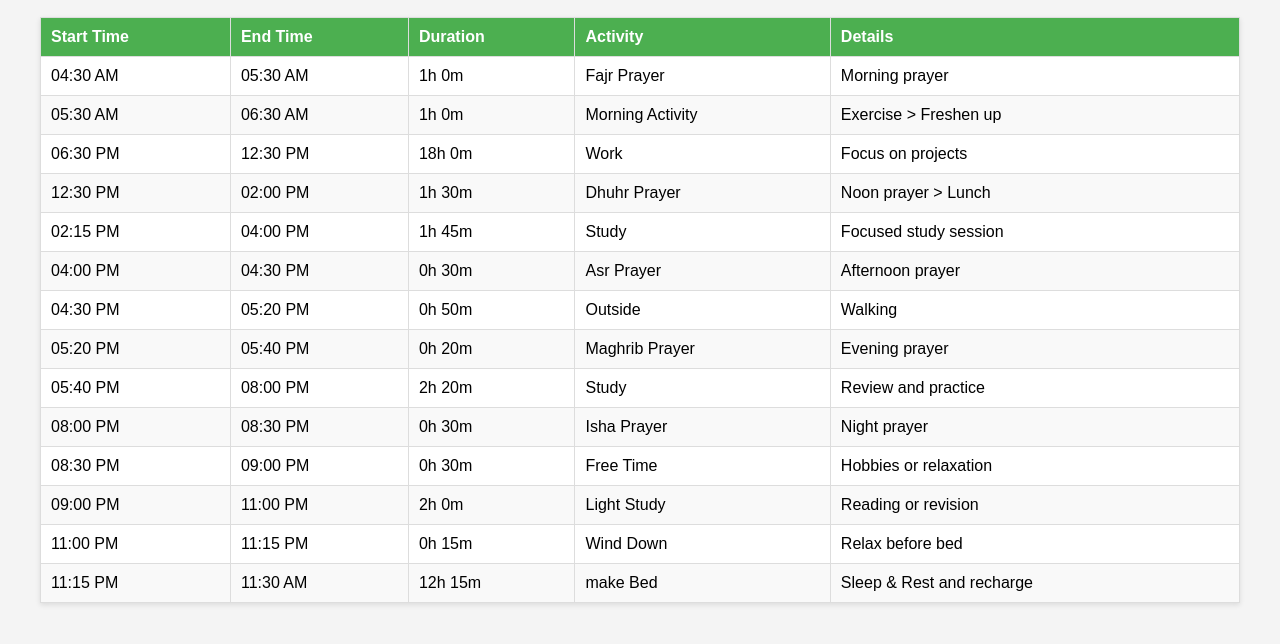
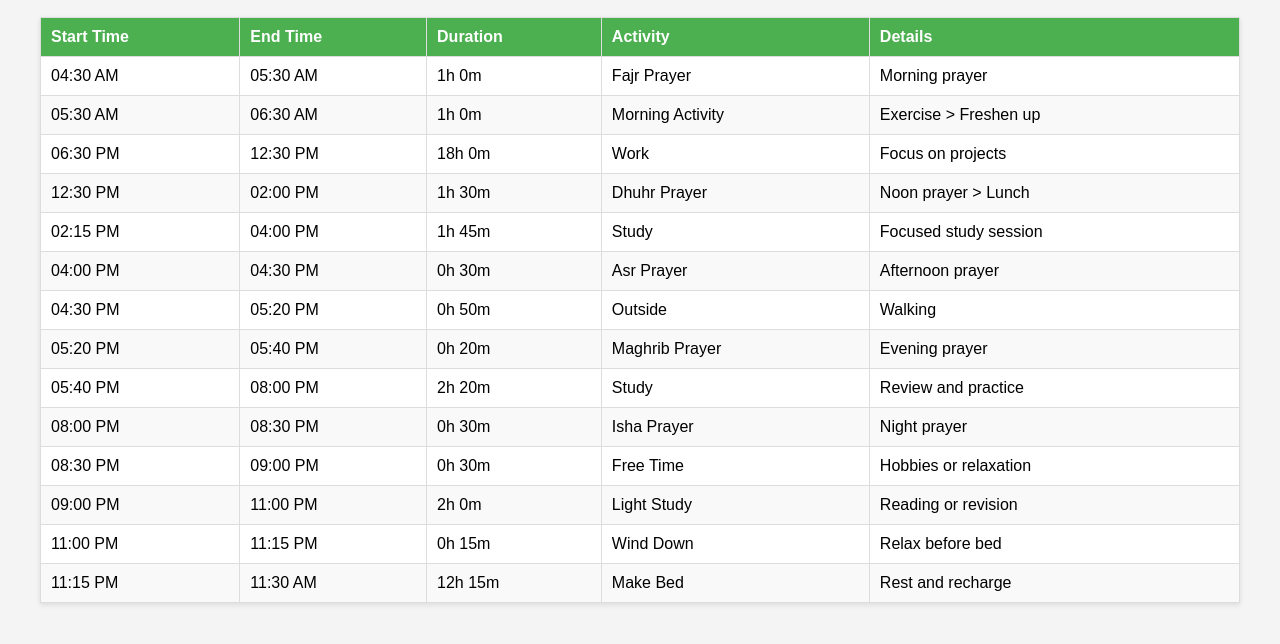
Before and after one commit to getrimon/schedule, a plain HTML site: page index.html in a window 1280 px wide. Shown: the part 118-762 px from the top of the page. Drawn offline with Linux system fonts and the light colour scheme.

Commit message:
Update index.html

```diff
--- a/index.html
+++ b/index.html
@@ -92,7 +92,7 @@
           { start: "08:30 PM", end: "09:00 PM", activity: "Free Time", details: "Hobbies or relaxation" },
           { start: "09:00 PM", end: "11:00 PM", activity: "Light Study", details: "Reading or revision" },
           { start: "11:00 PM", end: "11:15 PM", activity: "Wind Down", details: "Relax before bed" },
-          { start: "11:15 PM", end: "11:30 AM", activity: "make Bed", details: "Sleep & Rest and recharge" }
+          { start: "11:15 PM", end: "11:30 AM", activity: "Make Bed", details: "Rest and recharge" }
       ];
       // Function to calculate the duration between start and end times
       function calculateDuration(start, end) {
```
